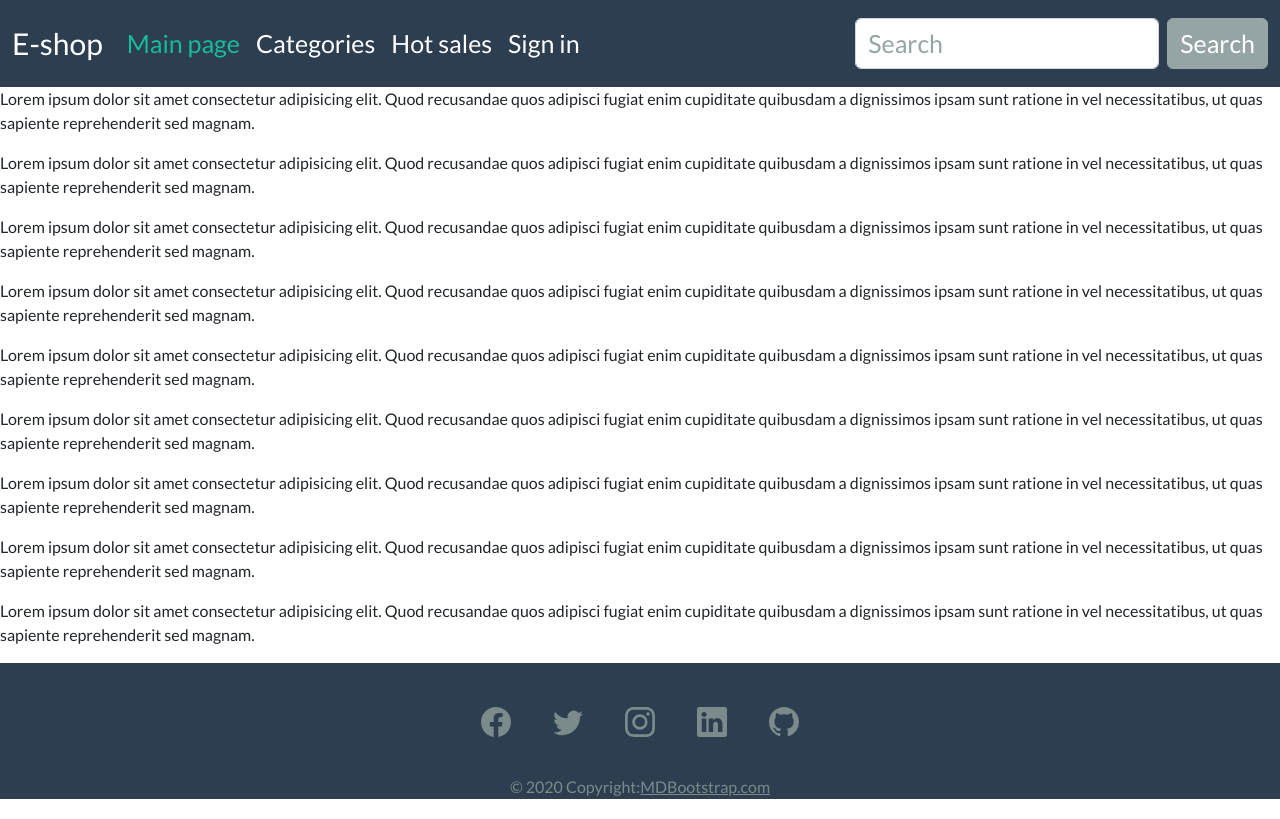
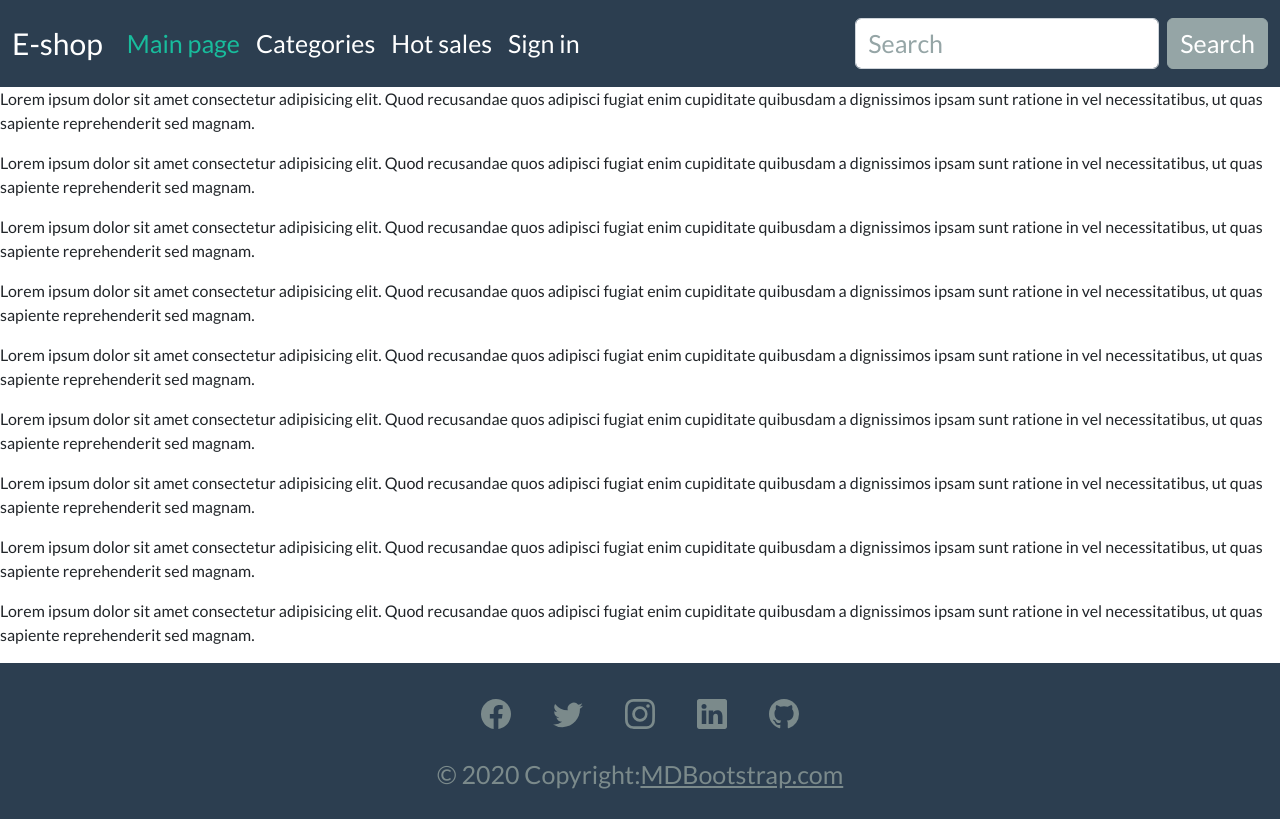
Before and after one commit to NixGiants/FrontHomework, a React (Create React App) app in the folder front-homework/: page / in a window 1280 px wide. Built offline with nearby package versions, Linux system fonts and the light colour scheme.

Commit message:
add styles for footer

```diff
--- a/front-homework/src/components/footer/css/Footer.css
+++ b/front-homework/src/components/footer/css/Footer.css
@@ -0,0 +1,19 @@
+.footer{
+    max-height: 350px;
+}
+
+.container a{
+    padding-top: 0px;
+    padding-bottom: 0px;
+    margin: 0px;
+}
+
+.copyright{
+    padding-bottom: 30px;
+    font-size: 25px;
+    line-height: 30px;
+}
+
+.copyright a{
+    padding-top: 30px;
+}
```
